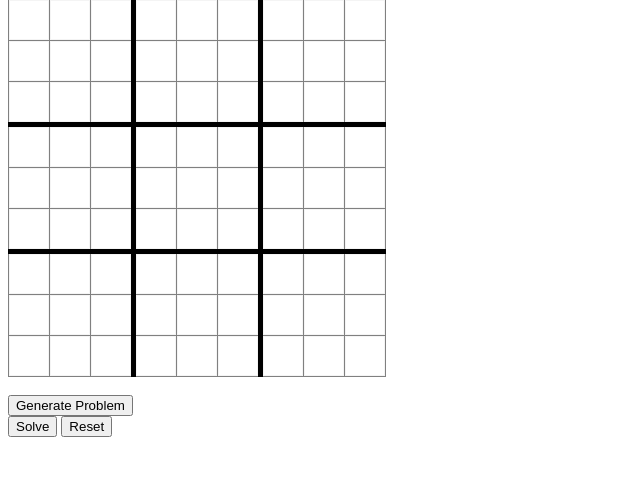
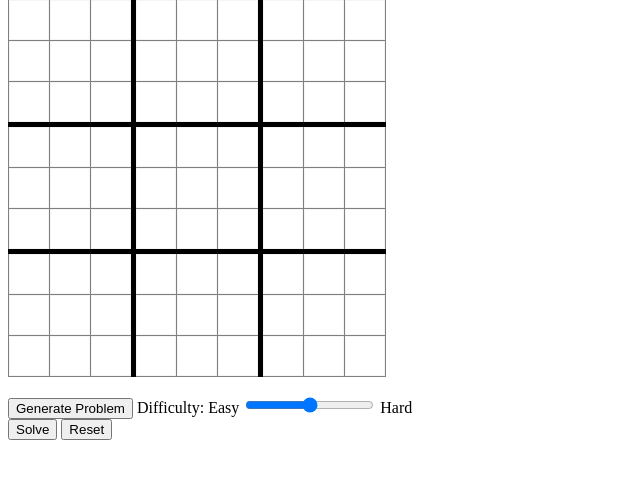
Before and after one commit to yonatank93/Sudoku, a Flask app: page / in a window 1280 px wide. Shown: the part 81-576 px from the top of the page, without its empty margins (0-640 px from the left). Run offline with Flask 3, Linux system fonts and the light colour scheme.

Commit message:
Working Difficulty level slider

```diff
--- a/web_app/app.py
+++ b/web_app/app.py
@@ -34,8 +34,11 @@ def solve_sudoku(sudoku_problem):
 
 @app.route("/generate", methods=["GET"])
 def generate_sudoku():
-    problem = generate_problem(level=3)  # Call your problem generator function
-    return jsonify({"problem": problem.tolist()})  # Return as JSON
+    level = request.args.get(
+        "level", default=3, type=int
+    )  # Get level from query parameters
+    problem = generate_problem(level)
+    return jsonify({"problem": problem.tolist()})
 
 
 if __name__ == "__main__":
--- a/web_app/templates/sudoku.html
+++ b/web_app/templates/sudoku.html
@@ -39,25 +39,51 @@
         }
     </style>
     <script>
-        function clearInputs() {
-            const inputs = document.querySelectorAll('input[type="text"]');
-            inputs.forEach(input => input.value = '');
+        // Store difficulty before submitting form
+        function storeDifficulty() {
+            localStorage.setItem("difficulty", document.getElementById("difficulty").value);
+        }
+
+        // Restore difficulty after page reload
+        document.addEventListener("DOMContentLoaded", function () {
+            const difficultySlider = document.getElementById("difficulty");
+            const savedDifficulty = localStorage.getItem("difficulty");
+
+            if (savedDifficulty) {
+                difficultySlider.value = savedDifficulty;
+                updateDifficultyLabel(savedDifficulty);
+            }
+        });
+
+        // Modify clearInputs to allow keeping difficulty
+        function clearInputs(resetDifficulty = true) {
+            document.querySelectorAll('input[type="text"]').forEach(input => input.value = '');
+
+            if (resetDifficulty) {
+                document.getElementById("difficulty").value = 3; // Default to Hard
+                updateDifficultyLabel(3);
+            }
+        }
+
+        // Update difficulty label (Easy - Hard)
+        function updateDifficultyLabel(value) {
+            document.getElementById("difficultyLabel").innerText = value == 1 ? "Easy" : value == 2 ? "Medium" : "Hard";
         }
 
         document.addEventListener("DOMContentLoaded", function () {
-            // Ensure the script runs only after the page is fully loaded
+            // Attach event listener to "Generate Problem" button
             document.getElementById("generateBtn").addEventListener("click", function() {
-		fetch("/generate")  // Call the Flask backend
-                    .then(response => response.json())  // Convert response to JSON
+                const level = document.getElementById("difficulty").value;  // Get difficulty from dropdown
+
+                fetch(`/generate?level=${level}`)  // Fetch Sudoku problem from Flask backend
+                    .then(response => response.json())
                     .then(data => {
-			const problem = data.problem;  // Extract the problem grid
-
-			// Loop through the 9x9 grid and update the input fields
+                        const problem = data.problem;
                         for (let i = 0; i < 9; i++) {
                             for (let j = 0; j < 9; j++) {
                                 let cell = document.querySelector(`input[name="cell${i}${j}"]`);
                                 if (cell) {
-                                    cell.value = problem[i][j] > 0 ? problem[i][j] : '';  // Set value or keep empty
+                                    cell.value = problem[i][j] > 0 ? problem[i][j] : '';
                                 }
                             }
                         }
@@ -69,7 +95,7 @@
 </head>
 <body>
     <h1>Sudoku Solver</h1>
-    <form method="POST">
+    <form method="POST" onsubmit="storeDifficulty()">
         <table border="1">
             {% for i in range(9) %}
             <tr>
@@ -83,14 +109,21 @@
             {% endfor %}
         </table>
         <br>
+
 	<!-- Generate Problem Button -->
 	<button type="button" id="generateBtn">Generate Problem</button>
+	<!-- Difficulty Slider -->
+	<label for="difficulty">Difficulty:</label>
+	<span>Easy</span> <!-- Left label -->
+	<input type="range" id="difficulty" min="1" max="5" value="3" step="1" oninput="updateDifficultyLabel(this.value)">
+	<span>Hard</span> <!-- Right label -->
 	<br>
+
 	<!-- Solve Button -->
         <button type="submit">Solve</button>
 
         <!-- Reset Button (clears the input fields) -->
-	<button type="button" onclick="clearInputs()">Reset</button>
+	<button type="button" onclick="clearInputs(false)">Reset</button>
     </form>
 </body>
 </html>
```
Lines whose indentation alone changed are shown as unchanged.
